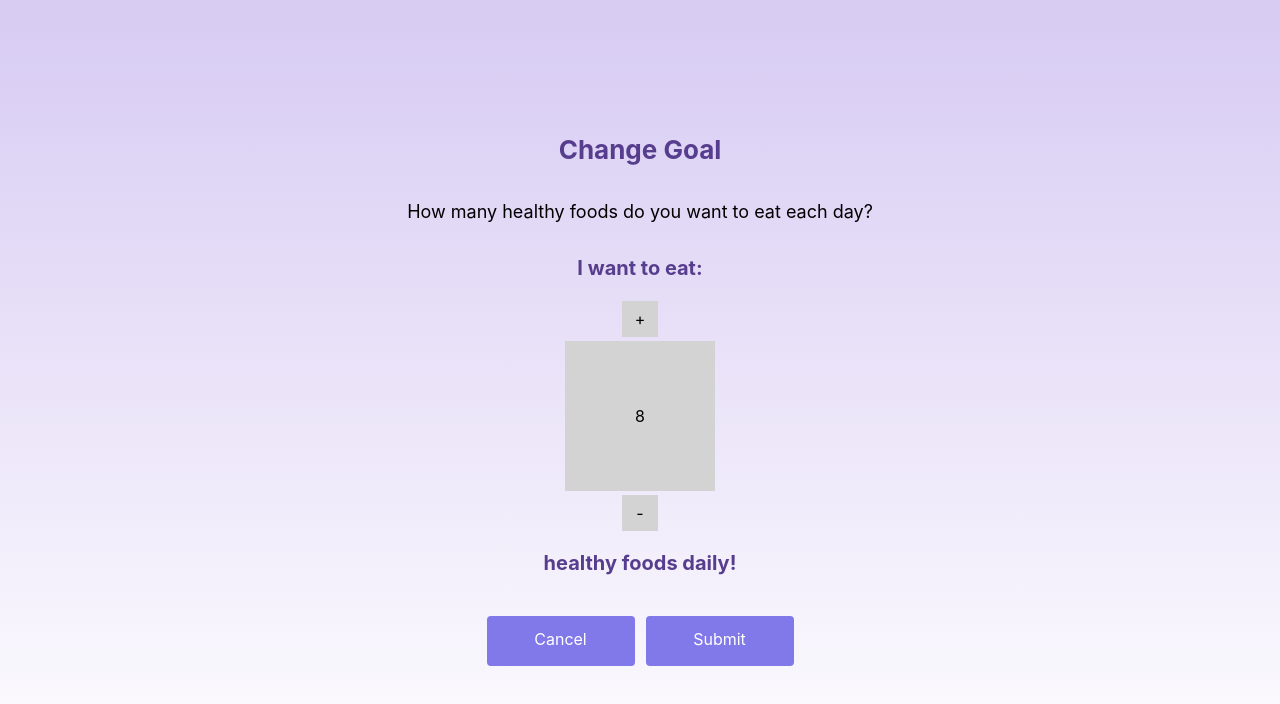
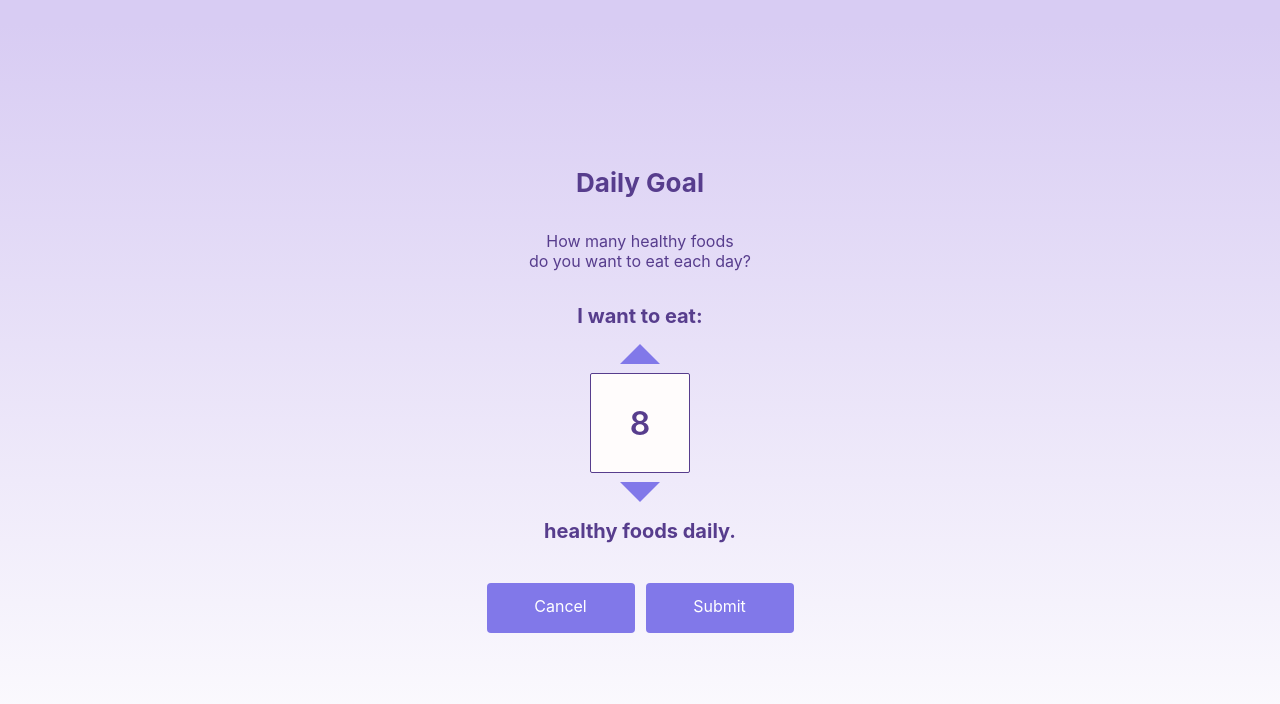
Before and after one commit to Glow-Carrots-App/glow-web, a Next.js app: page /settings/change-goal in a window 1280 px wide. Shown: the top 704 px of the page. Built offline with nearby package versions, Linux system fonts and the light colour scheme; no server answers.

Commit message:
Add high fidelity css to daily goal page

```diff
--- a/components/ChangeGoalForm/index.js
+++ b/components/ChangeGoalForm/index.js
@@ -8,10 +8,10 @@ const ChangeGoalForm = () => {
     <div className={styles.container}>
       <div className={styles.numberPickerContainer}>
         <Heading2>I want to eat:</Heading2>
-        <div className={styles.plusMinus}>+</div>
+        <div className={styles.arrowUp}></div>
         <div className={styles.numberPicker}>8</div>
-        <div className={styles.plusMinus}>-</div>
-        <Heading2>healthy foods daily!</Heading2>
+        <div className={styles.arrowDown}></div>
+        <Heading2>healthy foods daily.</Heading2>
       </div>
       <div className={styles.buttonContainer}>
         <SmallLinkedButton href="/settings">Cancel</SmallLinkedButton>
--- a/components/ChangeGoalForm/styles.module.css
+++ b/components/ChangeGoalForm/styles.module.css
@@ -11,27 +11,35 @@
   align-items: center;
 }
 
-.numberPickerContainer p {
-  font-weight: bolder;
+.numberPicker {
+  background-color: #fffcfc;
+  border: solid thin var(--purple-dark);
+  border-radius: 2px;
+  height: 100px;
+  width: 100px;
+  text-align: center;
+  line-height: 100px;
+  font-weight: 600;
+  font-size: xx-large;
+  color: var(--purple-dark);
 }
 
-.plusMinus {
-  background-color: lightgray;
-  height: 36px;
-  width: 36px;
-  margin: 4px 0;
-  text-align: center;
-  vertical-align: middle;
-  line-height: 36px;
+.arrowUp {
+  width: 0;
+  height: 0;
+  border-left: 20px solid transparent;
+  border-right: 20px solid transparent;
+  border-bottom: 20px solid var(--purple-light);
+  margin-bottom: 9px;
 }
 
-.numberPicker {
-  background-color: lightgray;
-  height: 150px;
-  width: 150px;
-  text-align: center;
-  vertical-align: middle;
-  line-height: 150px;
+.arrowDown {
+  width: 0;
+  height: 0;
+  border-left: 20px solid transparent;
+  border-right: 20px solid transparent;
+  border-top: 20px solid var(--purple-light);
+  margin-top: 9px;
 }
 
 .buttonContainer {
@@ -43,7 +51,6 @@
 }
 
 .buttonContainer button {
-  background-color: grey;
   height: 50px;
   width: 148px;
   border-radius: 4px;
--- a/pages/settings/change-goal/index.js
+++ b/pages/settings/change-goal/index.js
@@ -6,8 +6,11 @@ import styles from "./styles.module.css";
 const ChangeGoal = () => {
   return (
     <div className={styles.container}>
-      <Heading1>Change Goal</Heading1>
-      <p>How many healthy foods do you want to eat each day?</p>
+      <Heading1>Daily Goal</Heading1>
+      <p>
+        How many healthy foods <br />
+        do you want to eat each day?
+      </p>
       <ChangeGoalForm />
     </div>
   );
--- a/pages/settings/change-goal/styles.module.css
+++ b/pages/settings/change-goal/styles.module.css
@@ -8,5 +8,6 @@
 }
 
 .container p {
-  font-size: large;
+  color: var(--purple-dark);
+  font-size: medium;
 }
```
